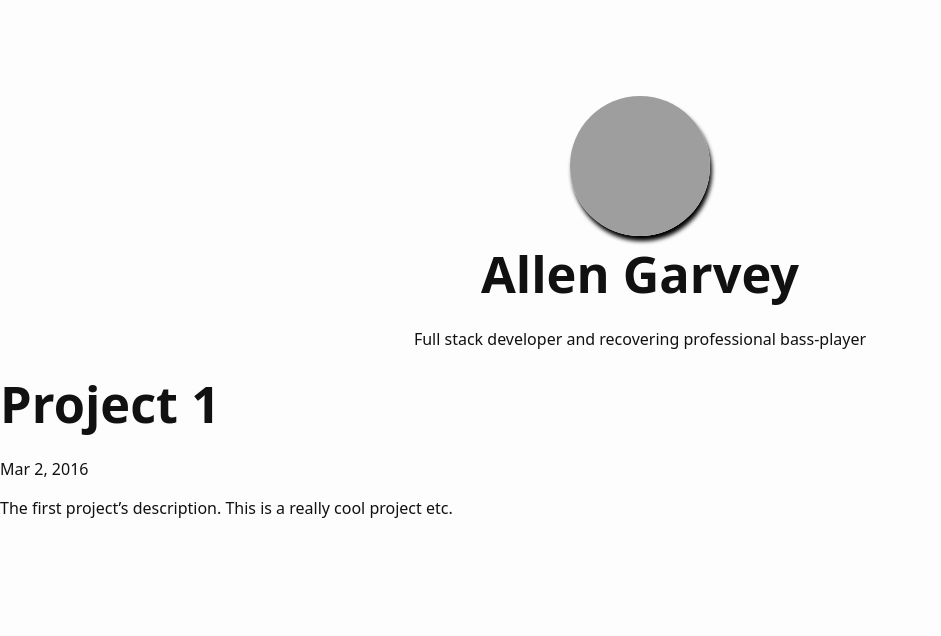
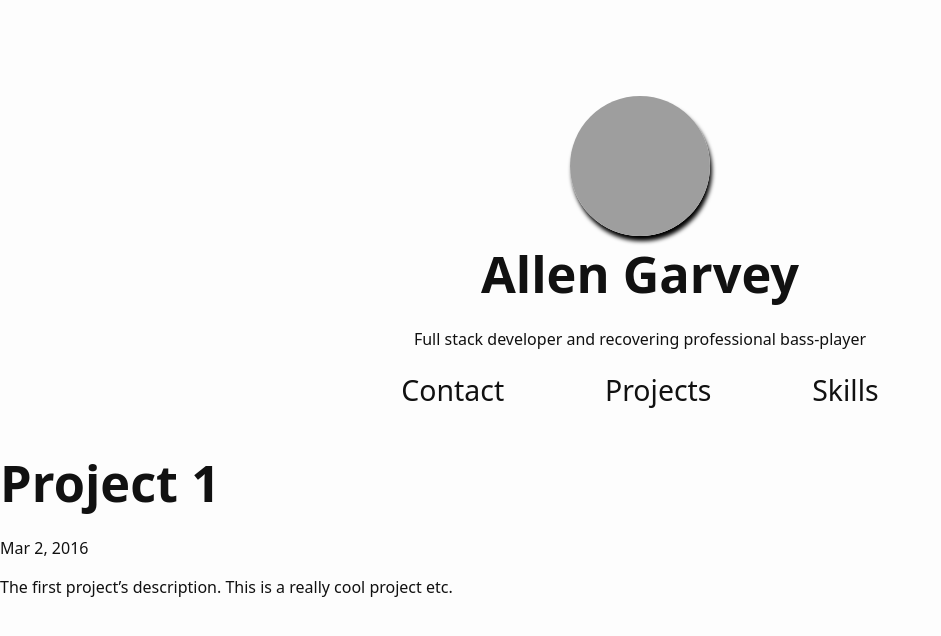
Before and after one commit to allen-garvey/personal-website-4, a Jekyll site: the page built from _posts/2016-03-01-project-1.markdown, in a window 1280 px wide. Shown: the top 636 px of the page, without its empty margins (0-941 px from the left). Built offline with Jekyll 4.4.1, drawn with Linux system fonts in a browser that asks for light colours; grey boxes are pictures that could not be loaded.

Commit message:
edit markup to put menu in the header

```diff
--- a/_includes/header.html
+++ b/_includes/header.html
@@ -2,4 +2,11 @@
     <img src="https://avatars1.githubusercontent.com/u/9314727?v=3&amp;s=460" alt="Photo of Allen Garvey" class="author_img">
     <h1 class="site-title">Allen Garvey</h1>
     <p>Full stack developer and recovering professional bass-player</p>
+    <div class="home-menu">
+        <ul>
+            <li data-section="contact"><h2>Contact</h2></li>
+            <li data-section="projects"><h2>Projects</h2></li>
+            <li data-section="skills"><h2>Skills</h2></li>
+        </ul>
+    </div>
 </header>
```
Also changed, not shown: index.html (+0 -7 lines).
